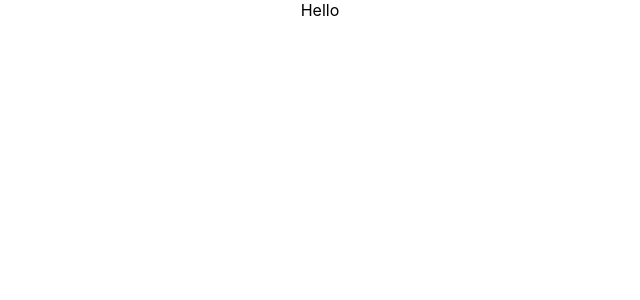
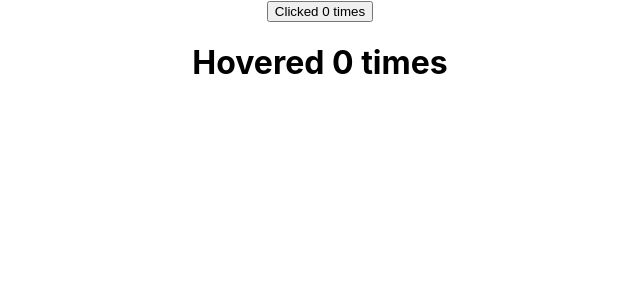
Before and after one commit to mdabdulhalimcse/ReactJS, a React (Create React App) app: page / in a window 1280 px wide. Shown: the top 300 px of the page, without its empty margins (320-960 px from the left). Built offline with nearby package versions, Linux system fonts and the light colour scheme.

Commit message:
React Higher Order Componet

```diff
--- a/src/AppShow.js
+++ b/src/AppShow.js
@@ -1,8 +1,13 @@
 import React from 'react';
+import ClickCounter from './components/ClickCounter';
+import HoverCount from './components/HoverCount';
 
 function AppShow(){
     return(
-<di>Hello</di>
+<di>
+    <ClickCounter />
+        <HoverCount />
+</di>
     );
 }
 export default AppShow;
--- /dev/null
+++ b/src/components/ClickCounter.js
@@ -0,0 +1,13 @@
+import withCounter from "./HOC/withCounter";
+
+const  ClickCounter = (props) => {
+const {  count, IncreamentCount } = props;
+    return(
+        <div>
+            <button type="button" onClick={ IncreamentCount}>Clicked {count } times</button>
+        </div>
+    )
+
+}
+
+export default withCounter(ClickCounter);
--- /dev/null
+++ b/src/components/HOC/withCounter.js
@@ -0,0 +1,23 @@
+import React from "react";
+
+const withCounter = ( OriginalComponent) =>{
+    class NewComponent extends React.Component{
+        state = {
+            count: 0,
+        }
+
+        IncreamentCount = ()=>{
+            this.setState((previousState)=>({
+                count: previousState.count + 1
+            }))
+        }
+        render(){
+            const { count   } = this.state;
+            return <OriginalComponent  count = {count} IncreamentCount={this.IncreamentCount} />
+
+        }
+    }
+    return NewComponent;
+}
+
+export default withCounter;
--- /dev/null
+++ b/src/components/HoverCount.js
@@ -0,0 +1,8 @@
+import withCounter from "../components/HOC/withCounter";
+
+const HoverCount = ({count, IncreamentCount})=>{
+    return(
+        <h1 onMouseOver={IncreamentCount}>Hovered {count} times</h1>
+    )
+}
+export default withCounter(HoverCount);
--- /dev/null
+++ b/src/components/dublicate-way/ClickCounter.js
@@ -0,0 +1,20 @@
+import React from "react";
+
+export default class ClickCounter extends React.Component{
+    state = {
+        count: 0,
+    }
+
+    IncreamentCount = ()=>{
+        this.setState((previousState)=>({
+            count: previousState.count + 1
+        }))
+    }
+
+    render(){
+        const {count } = this.state;
+        return(
+                <button type="button" onClick={this.IncreamentCount}>Clicked {count} times</button>
+        );
+    }
+}
--- /dev/null
+++ b/src/components/dublicate-way/HoverCount.js
@@ -0,0 +1,20 @@
+import React from "react";
+
+export default class HoverCount extends React.Component{
+
+    state = {
+        count: 0
+    }
+
+    InceamentCount = () =>{
+        this.setState((prevCount) =>({
+            count : prevCount.count +1,
+        }))
+    }
+    render(){
+        let { count } = this.state;
+        return(
+            <h1 onMouseOver={this.InceamentCount}>Hovered {count} times </h1>
+        );
+    }
+}
```
